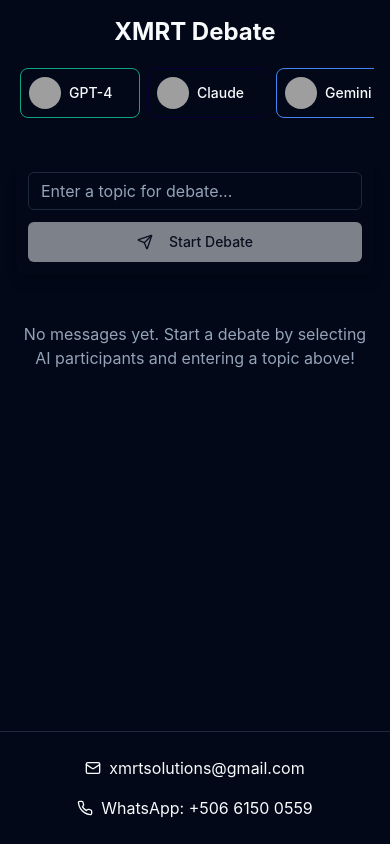
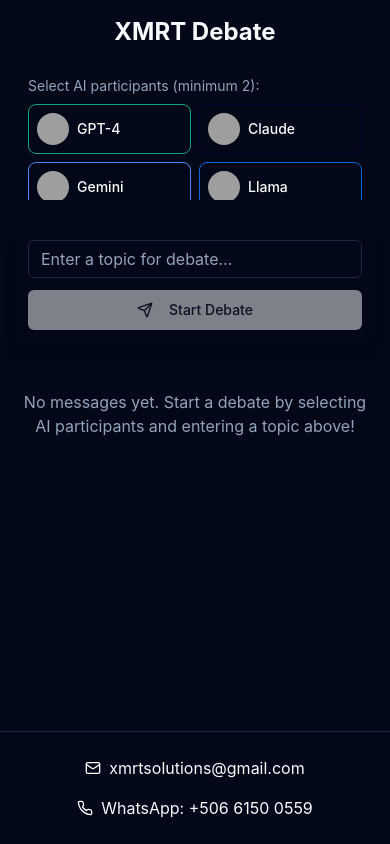
Before and after one commit to DevGruGold/xmrt-discourse-lounge, a React (Vite) app: page / in a window 390 px wide. Built offline with nearby package versions, Linux system fonts and the light colour scheme; grey boxes are pictures that could not be loaded.

Commit message:
Improve mobile layout for agent selector
Updated the layout of the agent selector to ensure it is clear and responsive on mobile devices, preventing overflow issues on smaller screens.
[skip gpt_engineer]

```diff
--- a/src/components/DebateRoom.tsx
+++ b/src/components/DebateRoom.tsx
@@ -48,8 +48,10 @@ export const DebateRoom = () => {
       <div className="container py-4 md:py-6 px-4 md:px-8 flex-grow flex flex-col">
         <h1 className="text-2xl md:text-3xl font-bold mb-4 text-center">XMRT Debate</h1>
 
-        <ScrollArea className="h-20 md:h-24 mb-4">
-          <div className="flex gap-2 p-1 md:gap-3">
+        <div className="mb-4 bg-card rounded-lg p-3">
+          <p className="text-sm text-muted-foreground mb-2">Select AI participants (minimum 2):</p>
+          <ScrollArea className="h-24 w-full">
+            <div className="grid grid-cols-2 sm:grid-cols-3 md:grid-cols-4 lg:grid-cols-5 gap-2">
               {participants.map((participant) => (
                 <ParticipantCard
                   key={participant.id}
@@ -61,6 +63,7 @@ export const DebateRoom = () => {
               ))}
             </div>
           </ScrollArea>
+        </div>
 
         <div className="bg-card rounded-lg shadow-lg p-3 md:p-4 mb-4">
           <form onSubmit={handleSubmit} className="flex flex-col sm:flex-row gap-3">
--- a/src/components/ParticipantCard.tsx
+++ b/src/components/ParticipantCard.tsx
@@ -15,7 +15,7 @@ export const ParticipantCard = ({ participant, isActive, compact, onClick }: Par
     return (
       <Card
         className={cn(
-          "min-w-[120px] transition-all duration-300",
+          "transition-all duration-300 h-full",
           isActive ? 'ring-2 ring-primary' : '',
           "hover:bg-accent cursor-pointer"
         )}
@@ -23,7 +23,7 @@ export const ParticipantCard = ({ participant, isActive, compact, onClick }: Par
         onClick={onClick}
       >
         <CardContent className="p-2 flex items-center gap-2">
-          <Avatar className="h-8 w-8">
+          <Avatar className="h-8 w-8 shrink-0">
             <AvatarImage src={participant.avatar} alt={participant.name} />
             <AvatarFallback style={{ backgroundColor: participant.color }} className="text-white text-xs">
               {participant.name.substring(0, 2)}
```
Lines whose indentation alone changed are shown as unchanged.
